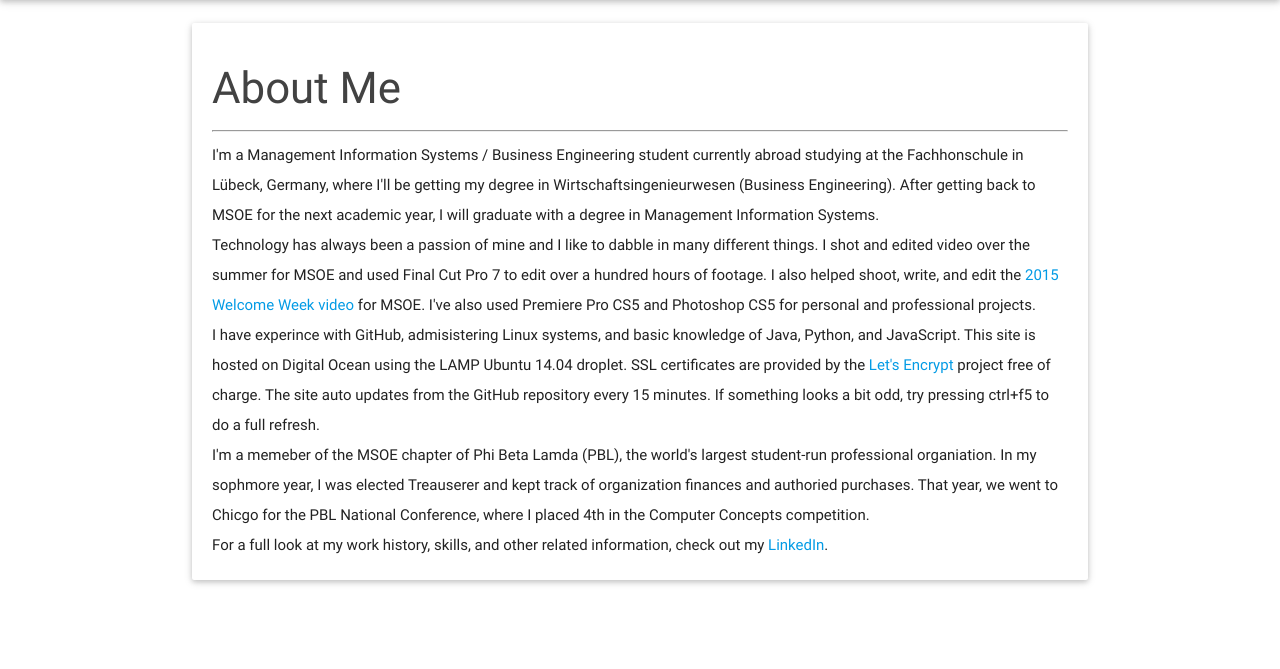
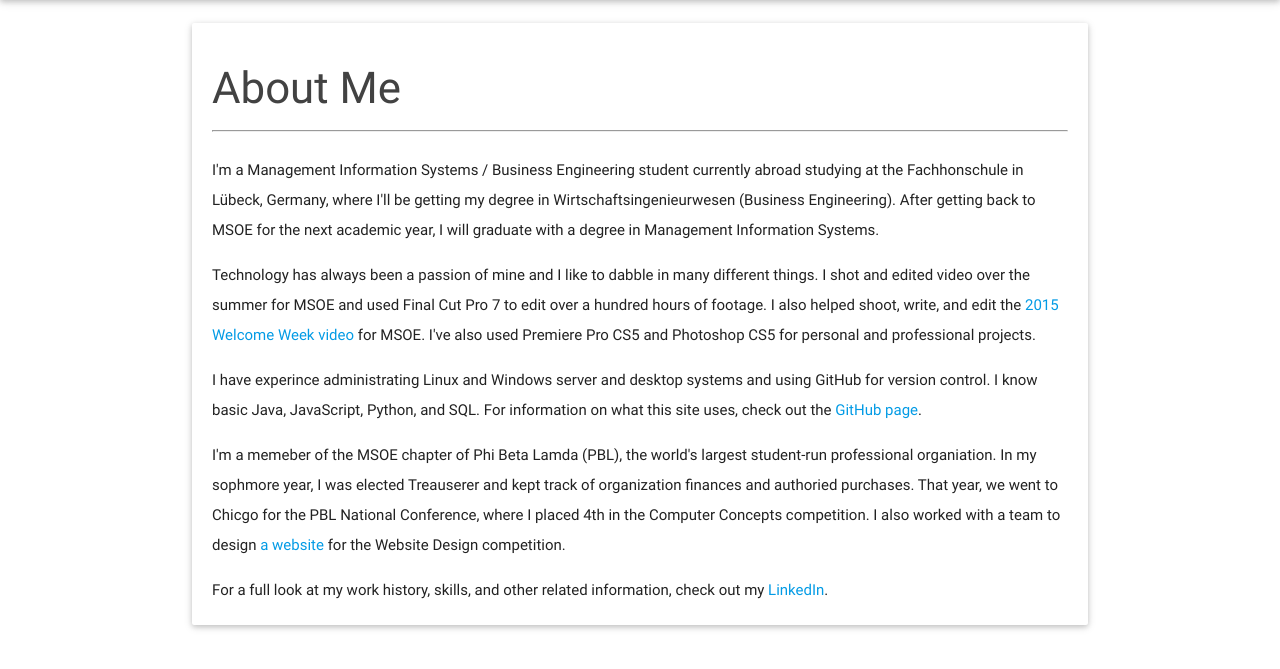
Before and after one commit to ianhyzy/blog.ian.gay, a PHP site: page /pages/aboutme.html in a window 1280 px wide. Shown: the part 64-733 px from the top of the page. Run offline with PHP 8.4, Linux system fonts and the light colour scheme; some libraries are stand-ins or nearby versions.

Commit message:
display tweaks and copy changes

```diff
--- a/css/style.css
+++ b/css/style.css
@@ -14,7 +14,9 @@ p {
   line-height: 2rem;
   margin: 3rem;
 }
-
+.breathe {
+  padding-top: 1em;
+}
 .parallax-container {
   min-height: 380px;
   line-height: 0;
--- a/pages/aboutme.html
+++ b/pages/aboutme.html
@@ -40,32 +40,30 @@
               <div class="fullcard-text card-content">
                 <h3 class="grey-text text-darken-3">About Me</h3>
                 <hr>
-                <p>
+                <p class="breathe">
                   I'm a Management Information Systems / Business Engineering student currently abroad studying at the Fachhonschule in Lübeck,
                   Germany, where I'll be getting my degree in Wirtschaftsingenieurwesen (Business Engineering). After getting
                   back to MSOE for the next academic year, I will graduate with a degree in Management Information Systems.
                 </p>
-
-                <p>
+                <p class="breathe">
                   Technology has always been a passion of mine and I like to dabble in many different things. I shot and edited video over
                   the summer for MSOE and used Final Cut Pro 7 to edit over a hundred hours of footage. I also helped shoot,
-                  write, and edit the <a href="https://www.youtube.com/watch?v=_oa0i2uJFSo" target="_blank">2015 Welcome Week video</a>                  for MSOE. I've also used Premiere Pro CS5 and Photoshop CS5 for personal and professional projects.
+                  write, and edit the <a href="https://www.youtube.com/watch?v=_oa0i2uJFSo" target="_blank">2015 Welcome Week video</a>
+                  for MSOE. I've also used Premiere Pro CS5 and Photoshop CS5 for personal and professional projects.
                 </p>
-
-                <p>
-                  I have experince with GitHub, admisistering Linux systems, and basic knowledge of Java, Python, and JavaScript. This site
-                  is hosted on Digital Ocean using the LAMP Ubuntu 14.04 droplet. SSL certificates are provided by the
-                  <a href="https://letsencrypt.org/" target="_blank">Let's Encrypt</a> project free of charge. The site auto
-                  updates from the GitHub repository every 15 minutes. If something looks a bit odd, try pressing ctrl+f5
-                  to do a full refresh.
+                <p class="breathe">
+                  I have experince administrating Linux and Windows server and desktop systems and using GitHub for version control. I know basic Java,
+                  JavaScript, Python, and SQL. For information on what this site uses, check out the <a href="https://github.com/ianhyzy/ianhyzy.me" target="_blank">
+                  GitHub page</a>.
                 </p>
-                <p>
+                <p class="breathe">
                   I'm a memeber of the MSOE chapter of Phi Beta Lamda (PBL), the world's largest student-run professional organiation. In my
                   sophmore year, I was elected Treauserer and kept track of organization finances and authoried purchases.
                   That year, we went to Chicgo for the PBL National Conference, where I placed 4th in the Computer Concepts
-                  competition.
+                  competition. I also worked with a team to design <a href="https://github.com/ianhyzy/msoe-pbl-2015-webdesign" target="_blank">
+                  a website</a> for the Website Design competition.
                 </p>
-                <p>
+                <p class="breathe">
                   For a full look at my work history, skills, and other related information, check out my
                   <a target="_blank" href="https://www.linkedin.com/in/ian-hyzy-81a9057b">
                   LinkedIn</a>.
```
Also changed, not shown: index.html (+4 -4 lines), pages/germanyphotos.html (+8 -8 lines).
